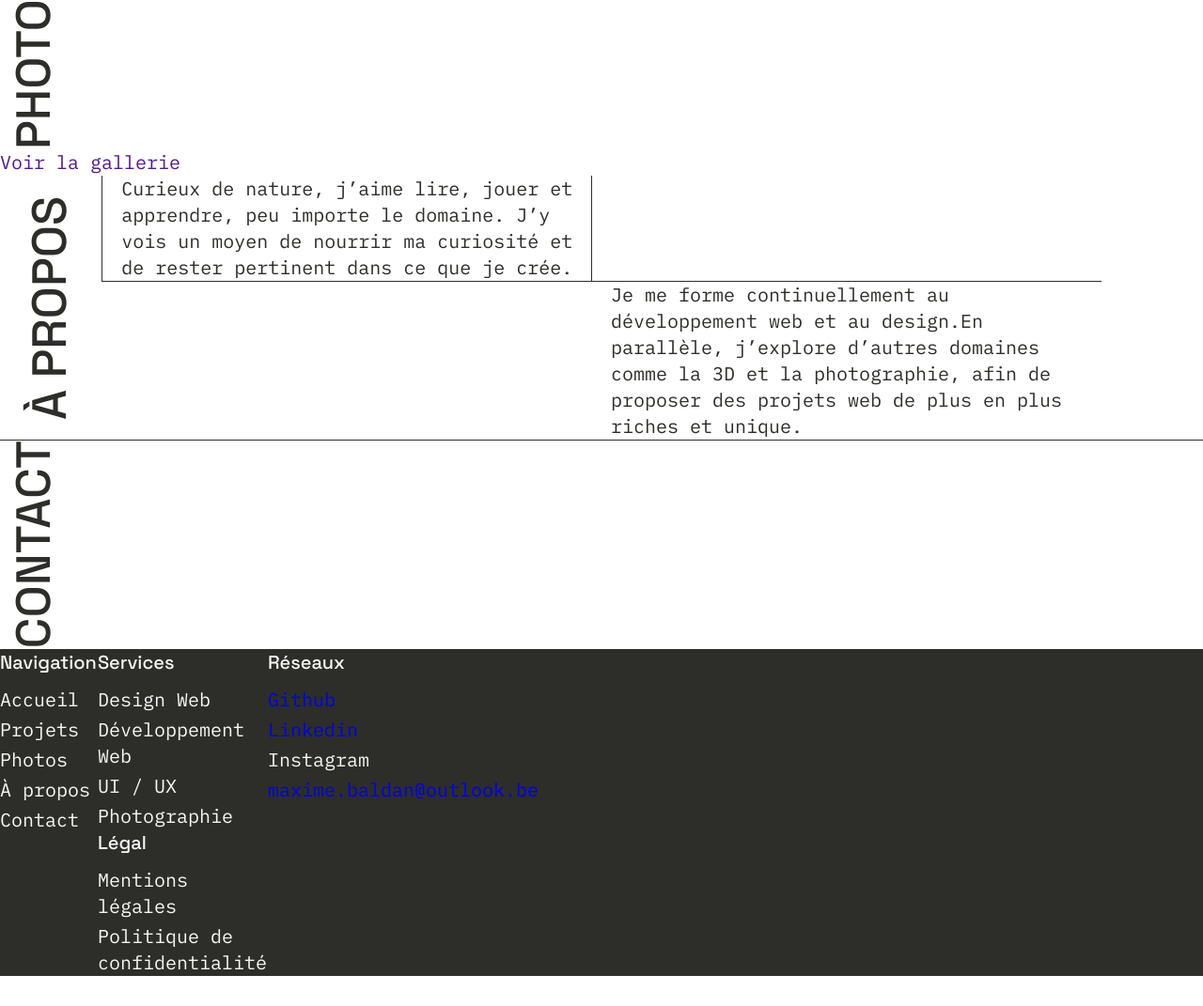
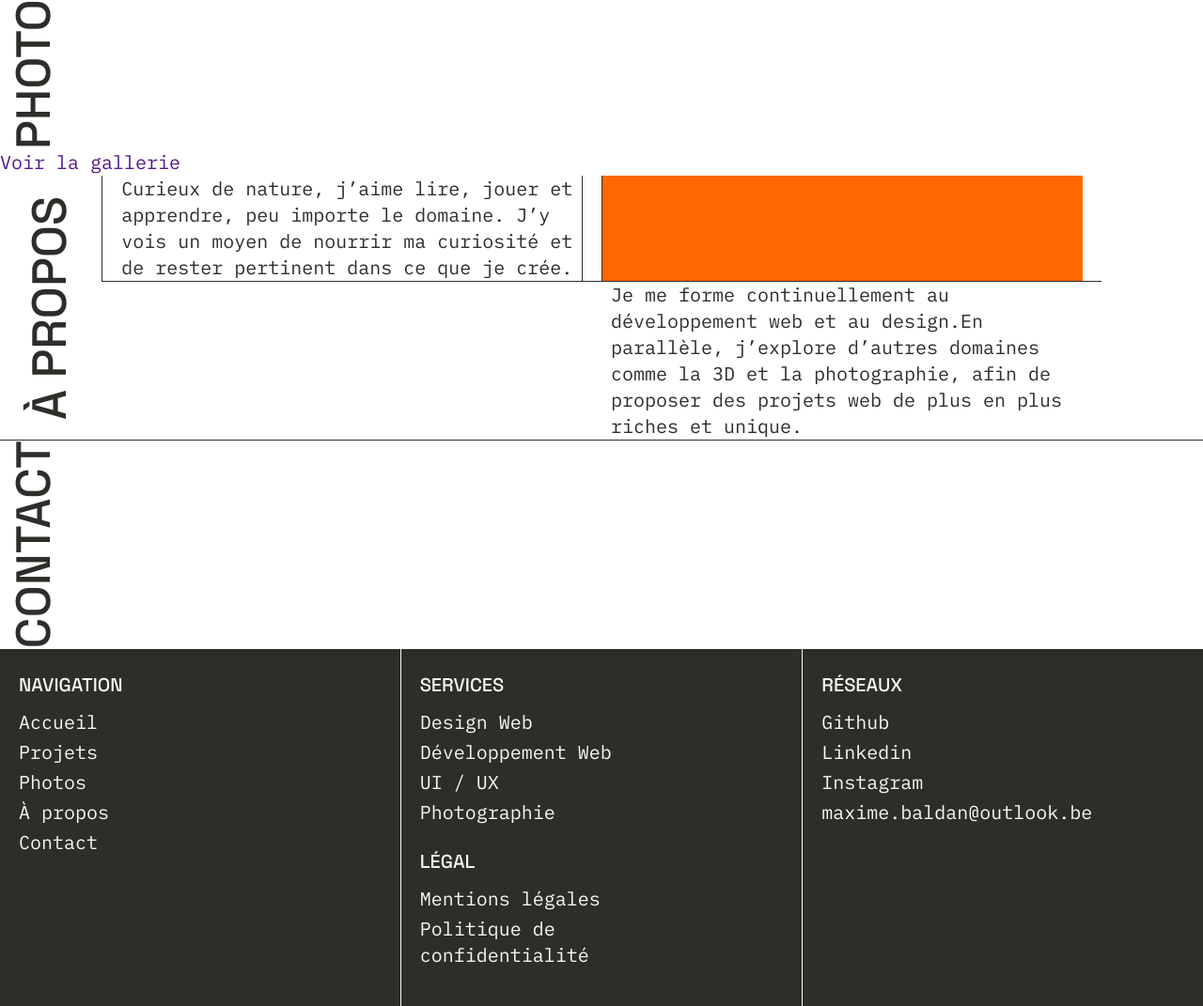
Before and after one commit to marnaroxwd/portfolio-2026, a plain HTML site: page index.html in a window 1280 px wide. Shown: the part 1169-2240 px from the top of the page at 94% size. Before the commit the page ends 2208 px from the top, so only its background shows below. Drawn offline with nearby package versions, Linux system fonts and the light colour scheme.

Commit message:
Footer, about

```diff
--- a/assets/styles/layout/_about.scss
+++ b/assets/styles/layout/_about.scss
@@ -3,7 +3,7 @@
     grid-template-columns: repeat(12, 1fr);
     grid-column-gap: 20px;
     grid-row-gap: 0px;
-    border-bottom: solid 1px #2D2D2A;
+    border-bottom: solid 1px $color-text;
 
     &__subtitle{
          grid-column: 1/2;
@@ -15,15 +15,22 @@
         grid-template-columns: repeat(10, 1fr);
         grid-column-gap: 20px;
         grid-row-gap: 0px;
-        border-bottom: solid 1px #2D2D2A;
-        border-left: solid 1px #2D2D2A;
+        border-bottom: solid 1px $color-text;
+        border-left: solid 1px $color-text;
         padding: 0 20px;
     }
     &__first-par{
         grid-column: 1/6;
-        border-right: solid 1px #2D2D2A;
+        border-right: solid 1px $color-text;
         }
     &__second-par{
         grid-column: 7/12;
     }
+    &__first-img{
+        grid-column: 6/12;
+        width: 100%;
+        height: 100%;
+        background-color: #FF6700;
+        border-left: solid 1px $color-text;
+    }
 }
--- a/assets/styles/layout/_accueil.scss
+++ b/assets/styles/layout/_accueil.scss
@@ -37,6 +37,7 @@
         border-left: solid 1px $color-text;
         border-right: solid 1px $color-text;
     }
+
     &__subtitle{
             grid-column: 1/1;
     grid-row: 2;
--- a/assets/styles/layout/_footer.scss
+++ b/assets/styles/layout/_footer.scss
@@ -1,12 +1,34 @@
 .footer{
-    background-color: #2D2D2A;
-    color: #F7F7F5;
+    background-color: $text-color;
+    color: $background-color;
     display: grid;
     grid-template-columns: repeat(12, 1fr);
+
     &__list{
         display: flex;
         flex-direction: column;
         border-right: solid 1px $text-color;
+        &-first{
+            grid-column: 1/5;
+            border-right: solid 1px $background-color;
+            padding-top: 24px;
+            padding-left: 20px;
+        }
+        &-third{
+            padding-top: 24px;
+            padding-left: 20px;
+            grid-column: 9/13;
+            border-left: solid 1px $background-color;
+        }
+    }
+    &__group-list{
+        padding-top: 24px;
+        padding-left: 20px;
+        grid-column: 5/8;
+        display: flex;
+        flex-direction: column;
+        gap: 24px;
+        padding-bottom: 40px;
     }
     &__el{
         margin-top: 4px;
@@ -20,7 +42,11 @@
             font-family: $font-family-heading;
             font-weight: $font-weight-medium;
             margin-bottom: 12px;
+            text-transform: uppercase;
         }
+    }
+    &__link{
+        color: $background-color;
     }
 
 }
--- a/index.html
+++ b/index.html
@@ -117,7 +117,7 @@
                 <div class="about__first-par">
                     <p>Curieux de nature, j’aime lire, jouer et apprendre, peu importe le domaine. J’y vois un moyen de nourrir ma curiosité et de rester pertinent dans ce que je crée.</p>
                 </div>
-                <div>
+                <div class="about__first-img">
 
                 </div>
             </div>
@@ -133,7 +133,7 @@
         </section>
     </main>
     <footer class="footer">
-        <ul class="footer__list">
+        <ul class="footer__list footer__list-first">
             <li class="footer__el footer__el-title">Navigation</li>
             <li class="footer__el">Accueil</li>
             <li class="footer__el">Projets</li>
@@ -141,8 +141,8 @@
             <li class="footer__el">À propos</li>
             <li class="footer__el">Contact</li>
         </ul>
-        <div>
-        <ul class="footer__list">
+        <div class="footer__group-list">
+            <ul class="footer__list ">
                 <li class="footer__el footer__el-title">Services</li>
                 <li class="footer__el">Design Web</li>
                 <li class="footer__el">Développement Web</li>
@@ -156,12 +156,12 @@
             </ul>
         </div>
 
-        <ul class="footer__list">
+        <ul class="footer__list footer__list-third">
             <li class="footer__el footer__el-title">Réseaux</li>
-            <li class="footer__el"><a href="https://github.com/marnaroxwd">Github</a></li>
-            <li class="footer__el"><a href="www.linkedin.com/in/maxime-baldan-8a65b536b">Linkedin</a></li>
+            <li class="footer__el"><a class="footer__link" href="https://github.com/marnaroxwd">Github</a></li>
+            <li class="footer__el"><a class="footer__link" href="www.linkedin.com/in/maxime-baldan-8a65b536b">Linkedin</a></li>
             <li class="footer__el">Instagram</li>
-            <li class="footer__el"><a href="mailto:maxime.baldan@outlook.be">maxime.baldan@outlook.be</a></li>
+            <li class="footer__el"><a class="footer__link" href="mailto:maxime.baldan@outlook.be">maxime.baldan@outlook.be</a></li>
         </ul>
     </footer>
 </body>
```
Also changed, not shown: assets/styles/styles.css, 1 other file. Lines whose indentation alone changed are shown as unchanged.
